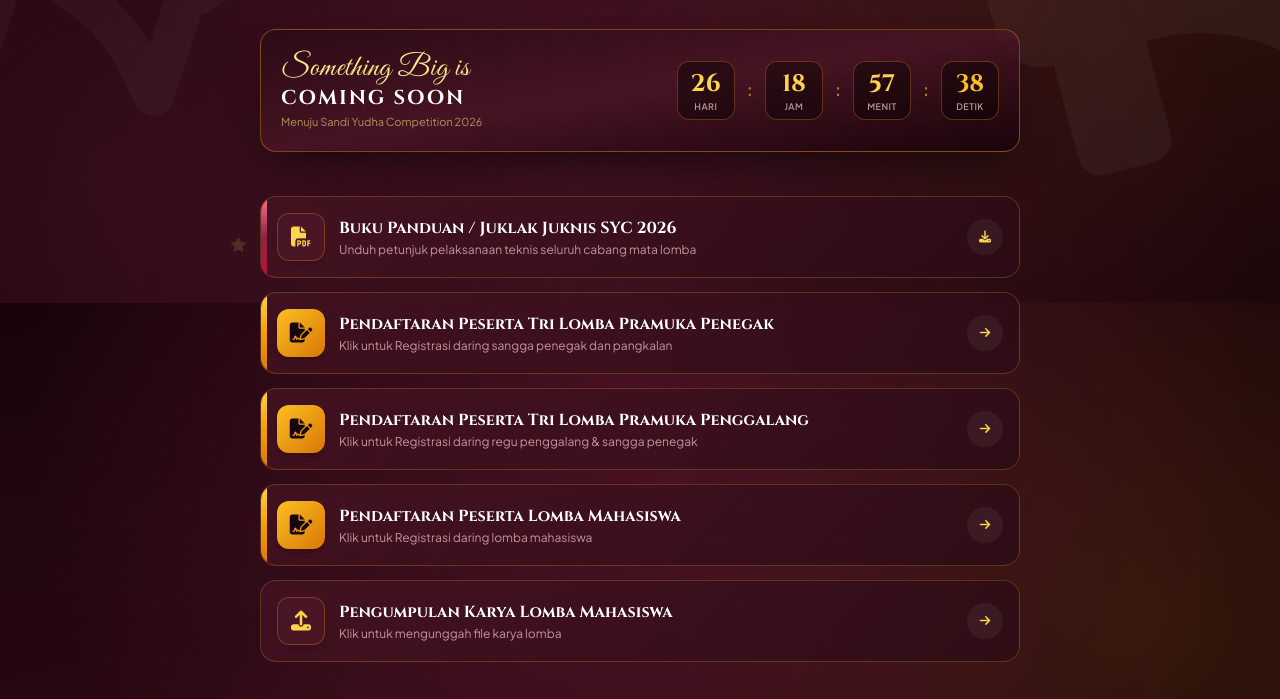
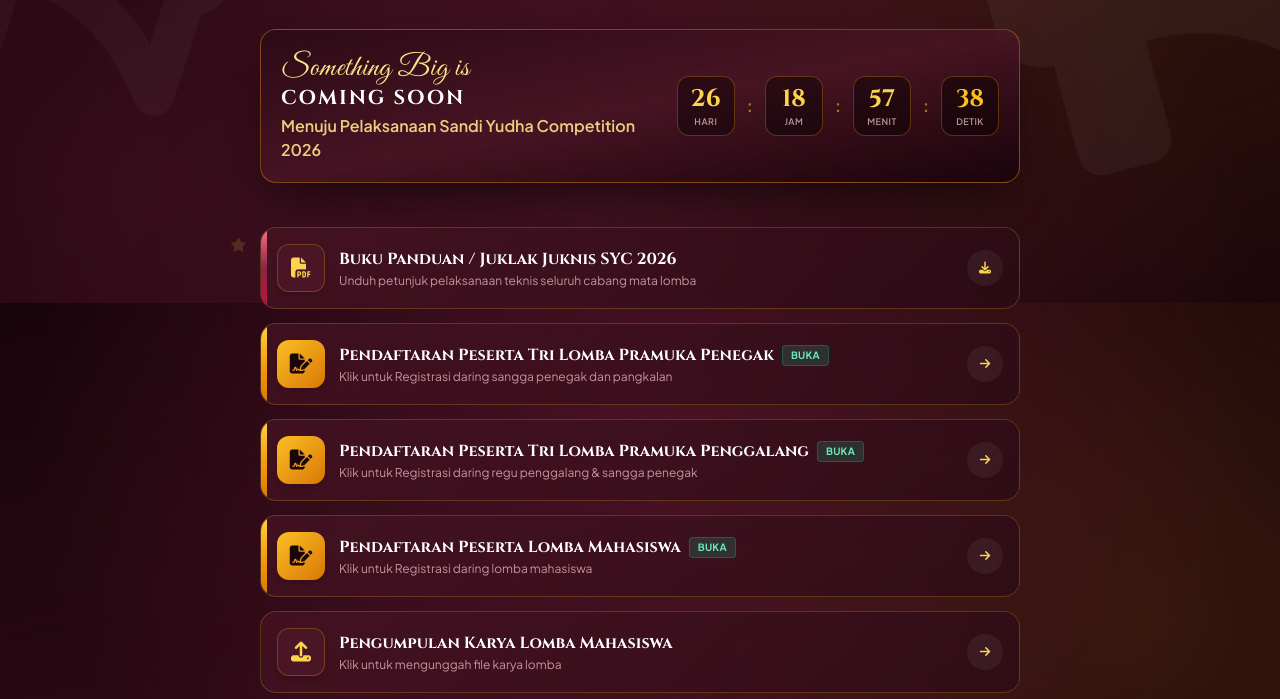
Before and after one commit to ZakaaGregeddd/SYC-LinkPortal, a plain HTML site: page index.html in a window 1280 px wide. Shown: the part 497-1196 px from the top of the page. Drawn offline with nearby package versions, Linux system fonts and the light colour scheme; some icons are missing; a web font is replaced by a local one.

Commit message:
chore: desc text

```diff
--- a/index.html
+++ b/index.html
@@ -109,7 +109,7 @@
                                 <span class="">COMING SOON</span>
                                 <i class="fa-solid fa-sparkles text-gold-400 text-xs"></i>
                             </h2>
-                            <p class="text-[11px] text-amber-200/60">Menuju Sandi Yudha Competition 2026</p>
+                            <p class="text-sm md:text-base font-semibold text-amber-200/90">Menuju Pelaksanaan Sandi Yudha Competition 2026</p>
                         </div>
                         <div class="flex items-center gap-2 md:gap-3 text-center">
                             <div
@@ -221,6 +221,7 @@
                                     class="font-cinzel font-bold text-sm md:text-base text-white group-hover:text-gold-300 transition-colors">
                                     Pendaftaran Peserta Tri Lomba Pramuka Penegak
                                 </span>
+                                <span class="px-2 py-0.5 rounded text-[10px] font-bold bg-emerald-500/20 text-emerald-300 border border-emerald-500/30 uppercase tracking-wide">BUKA</span>
                             </div>
                             <p class="text-xs text-rose-200/70 truncate">Klik untuk Registrasi daring sangga penegak dan
                                 pangkalan</p>
@@ -249,6 +250,7 @@
                                     class="font-cinzel font-bold text-sm md:text-base text-white group-hover:text-gold-300 transition-colors">
                                     Pendaftaran Peserta Tri Lomba Pramuka Penggalang
                                 </span>
+                                <span class="px-2 py-0.5 rounded text-[10px] font-bold bg-emerald-500/20 text-emerald-300 border border-emerald-500/30 uppercase tracking-wide">BUKA</span>
                             </div>
                             <p class="text-xs text-rose-200/70 truncate">Klik untuk Registrasi daring regu penggalang
                                 &amp; sangga
@@ -279,6 +281,7 @@
                                     class="font-cinzel font-bold text-sm md:text-base text-white group-hover:text-gold-300 transition-colors">
                                     Pendaftaran Peserta Lomba Mahasiswa
                                 </span>
+                                <span class="px-2 py-0.5 rounded text-[10px] font-bold bg-emerald-500/20 text-emerald-300 border border-emerald-500/30 uppercase tracking-wide">BUKA</span>
                             </div>
                             <p class="text-xs text-rose-200/70 truncate">Klik untuk Registrasi daring lomba mahasiswa</p>
                         </div>
```
